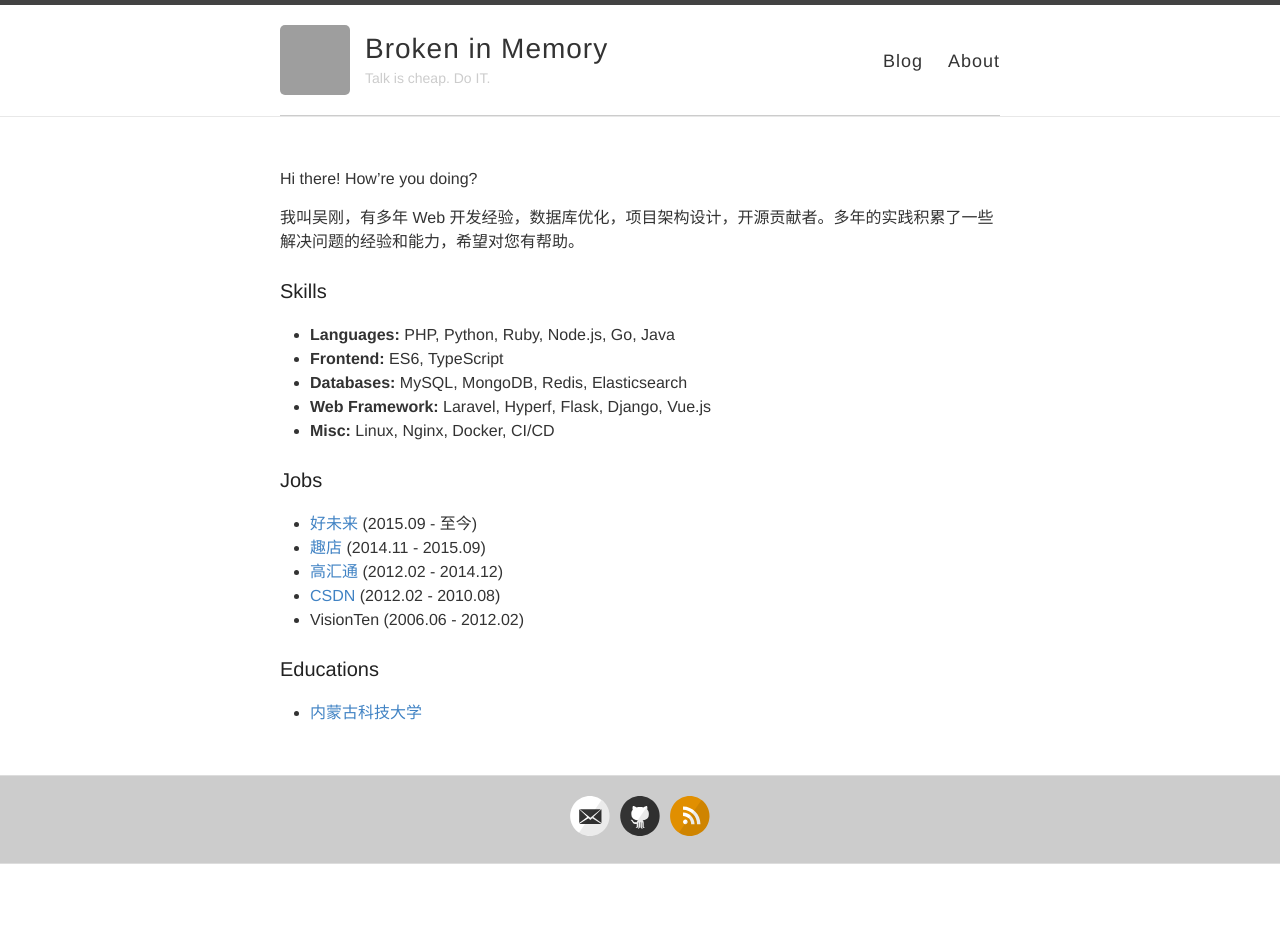
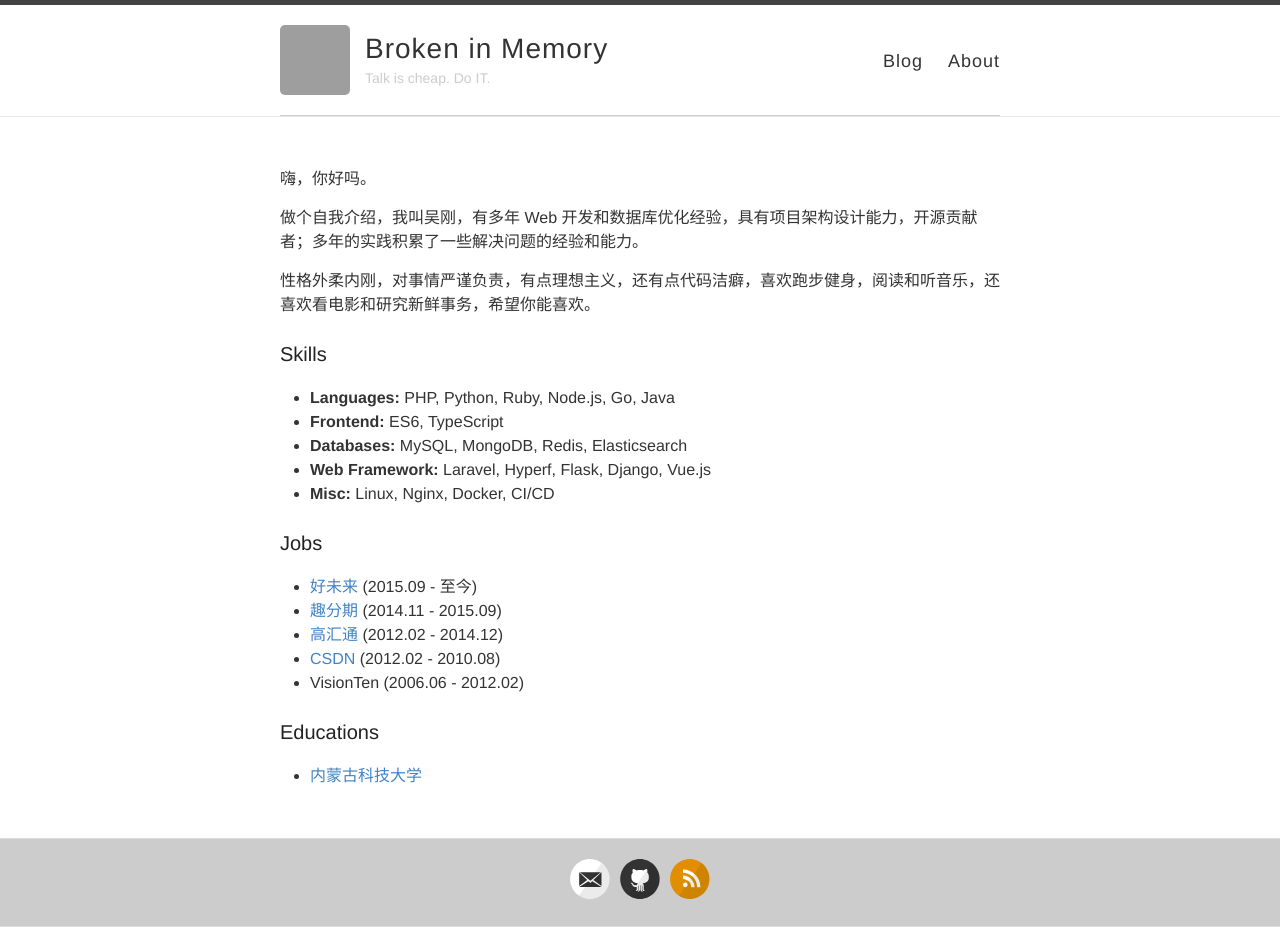
Before and after one commit to gokure/gokure.github.io, a Jekyll site: the page built from about.md, in a window 1280 px wide. Built offline with Jekyll 4.4.1, drawn with Linux system fonts in a browser that asks for light colours; before the commit the page ends 900 px from its top, so only the background shows below that; grey boxes are pictures that could not be loaded.

Commit message:
Update about.

```diff
--- a/about.md
+++ b/about.md
@@ -4,9 +4,11 @@ title: About
 permalink: /about/
 ---
 
-Hi there! How're you doing?
+嗨，你好吗。
 
-我叫吴刚，有多年 Web 开发经验，数据库优化，项目架构设计，开源贡献者。多年的实践积累了一些解决问题的经验和能力，希望对您有帮助。
+做个自我介绍，我叫吴刚，有多年 Web 开发和数据库优化经验，具有项目架构设计能力，开源贡献者；多年的实践积累了一些解决问题的经验和能力。
+
+性格外柔内刚，对事情严谨负责，有点理想主义，还有点代码洁癖，喜欢跑步健身，阅读和听音乐，还喜欢看电影和研究新鲜事务，希望你能喜欢。
 
 ### Skills
 
@@ -19,7 +21,7 @@ Hi there! How're you doing?
 ### Jobs
 
 - [好未来](https://www.100tal.com/) (2015.09 - 至今)
-- [趣店](https://www.qufenqi.com/) (2014.11 - 2015.09)
+- [趣分期](https://www.qufenqi.com/) (2014.11 - 2015.09)
 - [高汇通](http://www.gaohuitong.com/) (2012.02 - 2014.12)
 - [CSDN](https://www.csdn.net) (2012.02 - 2010.08)
 - VisionTen (2006.06 - 2012.02)
```
